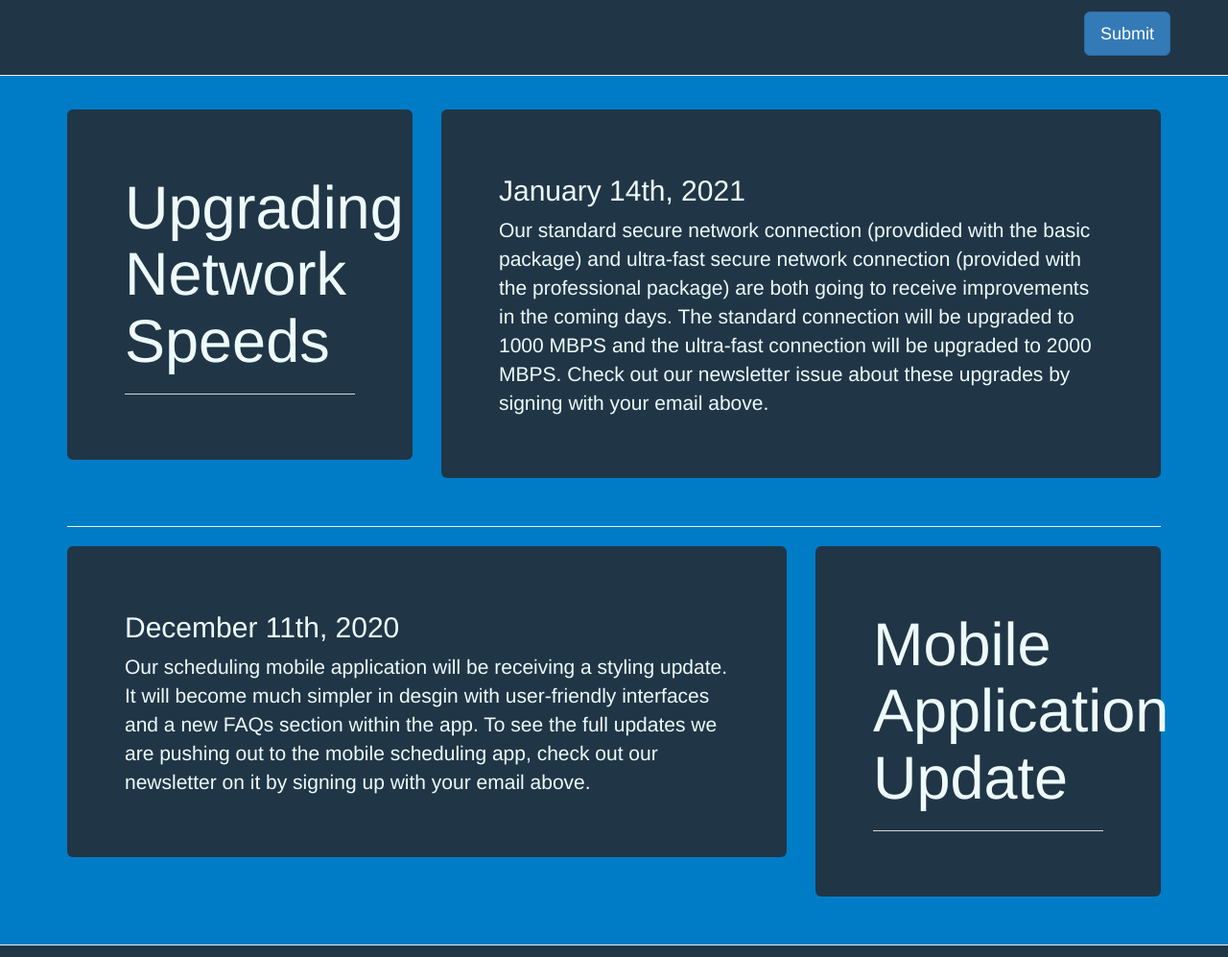
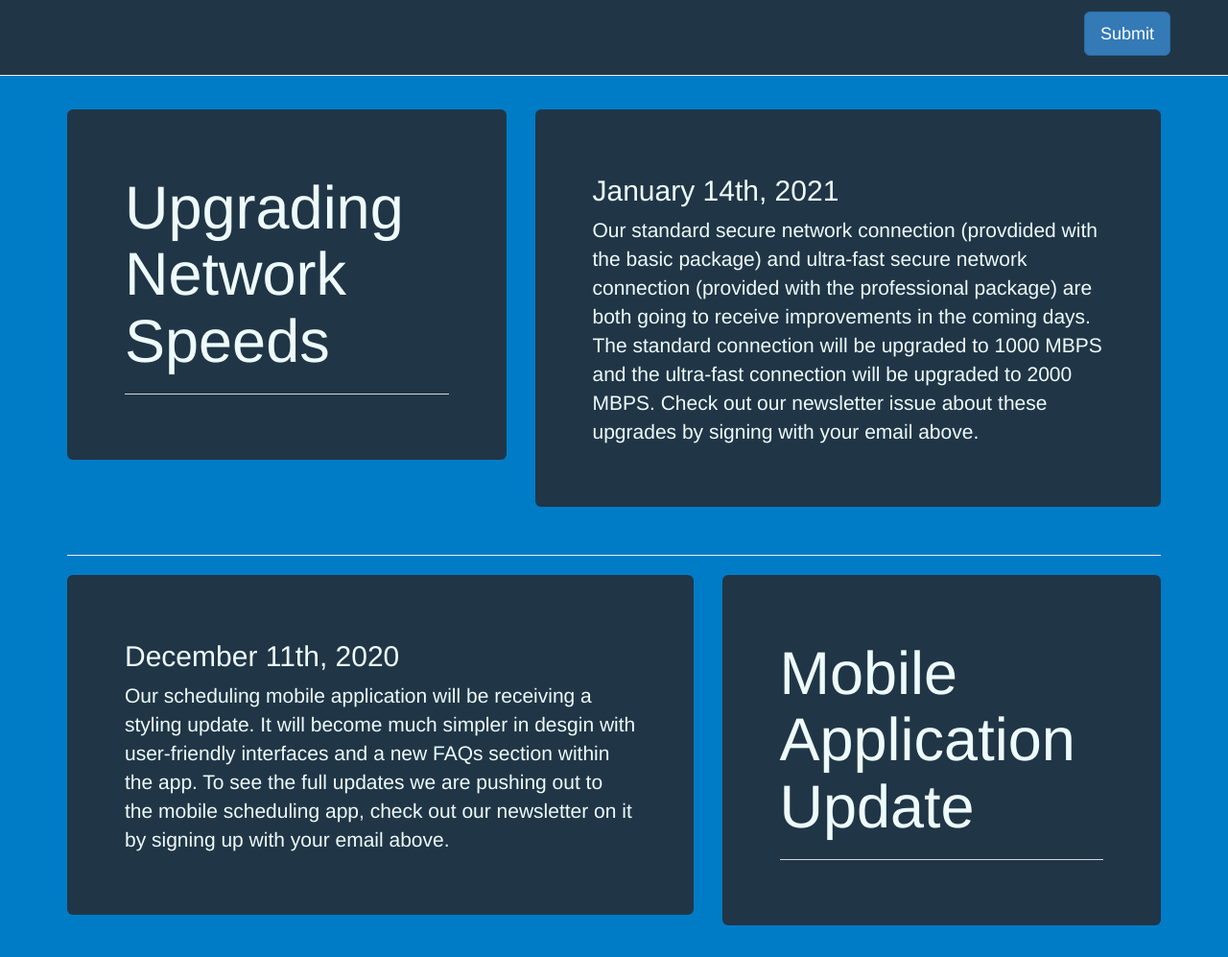
Before and after one commit to jackw00/TSAwebsiteProject, a plain HTML site: page news.html in a window 1280 px wide. Shown: the part 411-1408 px from the top of the page at 96% size. Drawn offline with nearby package versions, Linux system fonts and the light colour scheme.

Commit message:
1/30 work

```diff
--- a/news.html
+++ b/news.html
@@ -51,13 +51,13 @@
 			<div class="container squaretabs">
 
 				<div class="row">
-					<div class="col-md-4">
+					<div class="col-md-5">
 						<div class="jumbotron news-article">
 						  <h1 class="display-4">Upgrading Network Speeds</h1>
 						  <hr>
 						</div>
 					</div>
-					<div class="col-md-8">
+					<div class="col-md-7">
 						<div class="jumbotron news-article">
 							<h2>January 14th, 2021</h2>
 						  <p>Our standard secure network connection (provdided with the basic package) and ultra-fast secure network connection (provided with the professional package) are both going to receive improvements in the coming days. The standard connection will be upgraded to 1000 MBPS and the ultra-fast connection will be upgraded to 2000 MBPS. Check out our newsletter issue about these upgrades by signing with your email above.</p>
@@ -66,13 +66,13 @@
 				</div>
 				<hr>
 				<div class="row">
-					<div class="col-md-8">
+					<div class="col-md-7">
 						<div class="jumbotron news-article">
 							<h2>December 11th, 2020</h2>
 						  <p>Our scheduling mobile application will be receiving a styling update. It will become much simpler in desgin with user-friendly interfaces and a new FAQs section within the app. To see the full updates we are pushing out to the mobile scheduling app, check out our newsletter on it by signing up with your email above. </p>
 						</div>
 					</div>
-					<div class="col-md-4">
+					<div class="col-md-5">
 						<div class="jumbotron news-article">
 							<h1 class="display-4">Mobile Application Update</h1>
 							<hr>
```
